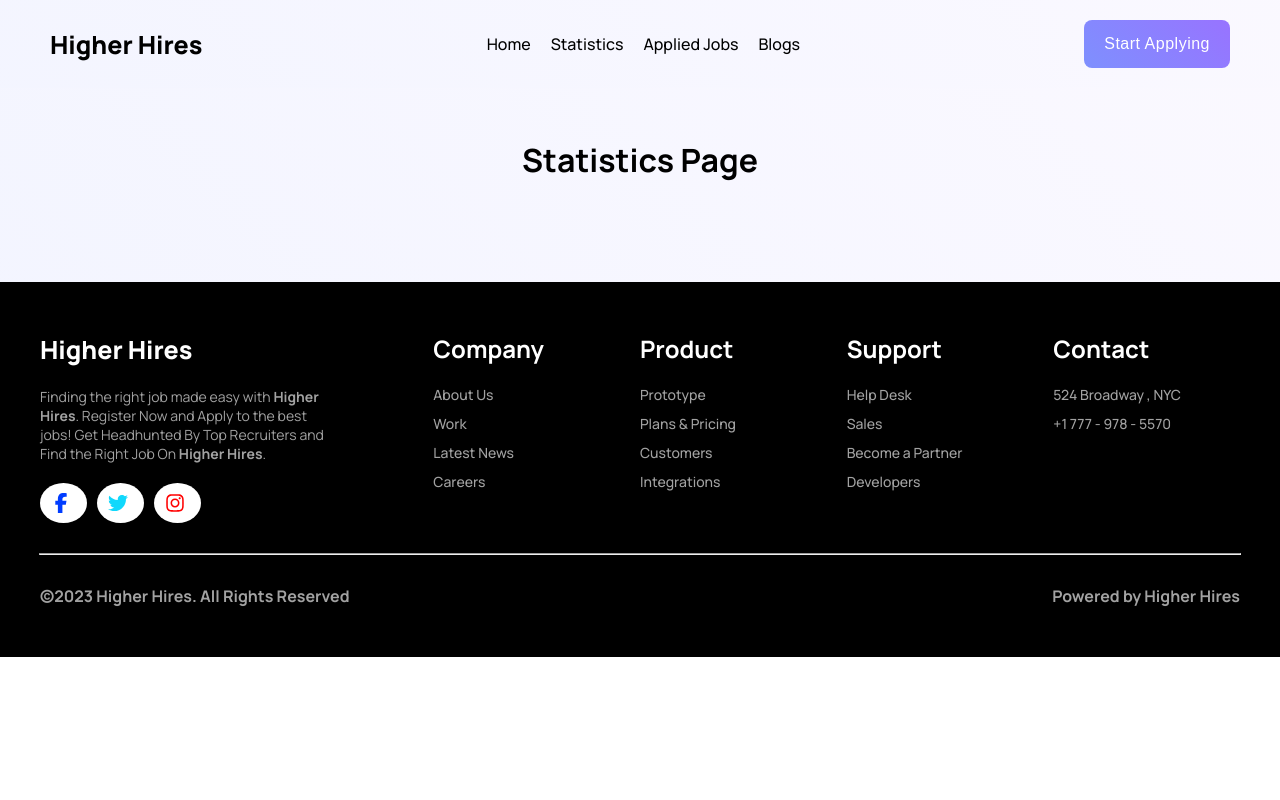
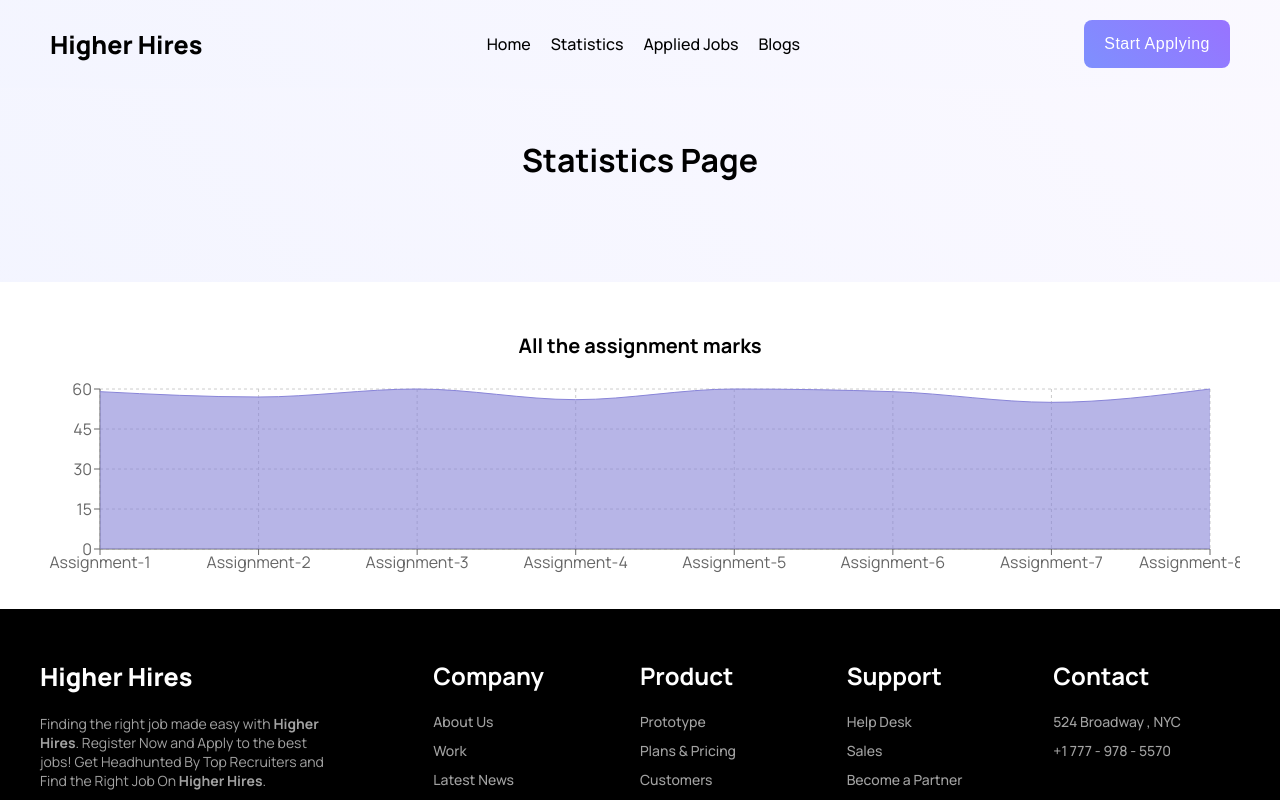
Before and after one commit to GitByImran/Job-hunter, a React (Vite) app: page /statistics in a window 1280 px wide. Shown: the top 800 px of the page. Built offline with nearby package versions, Linux system fonts and the light colour scheme.

Commit message:
staistic page & assignment chart added

```diff
--- a/package.json
+++ b/package.json
@@ -18,6 +18,8 @@
     "react": "^18.2.0",
     "react-dom": "^18.2.0",
     "react-router-dom": "^6.10.0",
+    "react-toastify": "^9.1.2",
+    "recharts": "^2.5.0",
     "sort-by": "^1.2.0"
   },
   "devDependencies": {
--- /dev/null
+++ b/src/components/error-page/Error.css
@@ -0,0 +1,36 @@
+.error-page {
+    display: flex;
+    justify-content: space-between;
+    align-items: center;
+    max-width: 1200px;
+    margin: 0 auto;
+    padding: 30px;
+}
+.error-text h2 {
+    font-size: 100px;
+    color: #9873ff;
+}
+.error-text p {
+    font-size: 50px;
+    margin-bottom: 50px;
+    text-transform: capitalize;
+}
+.error-img {
+    max-width: 500px;
+}
+.error-img img {
+    max-width: 100%;
+}
+.view-detail-btn{
+    padding: 15px 20px;
+    border: none;
+    border-radius: 8px;
+    background: linear-gradient(45deg, #7e90fe, #9873ff);
+    color: #fff;
+    font-size: 16px;
+    font-weight: 500;
+    letter-spacing: 0.5px;
+    text-transform: capitalize;
+    text-decoration: none;
+    cursor: pointer;
+}
--- /dev/null
+++ b/src/components/error-page/Error.jsx
@@ -0,0 +1,22 @@
+import React from "react";
+import "./Error.css";
+import { Link } from "react-router-dom";
+
+const Error = () => {
+  return (
+    <div className="error-page">
+      <div className="error-text">
+        <h2>404</h2>
+        <p>oops!!! page not found</p>
+        <Link to="/" className="view-detail-btn">
+          Go Back
+        </Link>
+      </div>
+      <div className="error-img">
+        <img src="https://i.ibb.co/3hRWDPz/Pngtree-robot-1296122.png" alt="" />
+      </div>
+    </div>
+  );
+};
+
+export default Error;
--- a/src/components/job-detail/Detail.css
+++ b/src/components/job-detail/Detail.css
@@ -35,6 +35,7 @@
     font-weight: 500;
     letter-spacing: 0.5px;
     text-transform: capitalize;
+    cursor: pointer;
 }
 .content {
     padding: 20px 0;
--- a/src/components/statistics/Statistics.css
+++ b/src/components/statistics/Statistics.css
@@ -0,0 +1,10 @@
+.statistics-container {
+    max-width: 1200px;
+    margin: 0 auto;
+    text-align: center;
+    padding: 30px;
+}
+.statistics-container h4 {
+    font-size: 20px;
+    padding: 20px 0;
+}
--- a/src/components/statistics/Statistics.jsx
+++ b/src/components/statistics/Statistics.jsx
@@ -1,11 +1,87 @@
-import React from "react";
+import React, { PureComponent } from "react";
+import {
+  AreaChart,
+  Area,
+  XAxis,
+  YAxis,
+  CartesianGrid,
+  Tooltip,
+  ResponsiveContainer,
+} from "recharts";
 import "./Statistics.css";
 
 const Statistics = () => {
+  const data = [
+    {
+      name: "Assignment-1",
+      marks: 59,
+    },
+    {
+      name: "Assignment-2",
+      marks: 57,
+    },
+    {
+      name: "Assignment-3",
+      marks: 60,
+    },
+    {
+      name: "Assignment-4",
+      marks: 56,
+    },
+    {
+      name: "Assignment-5",
+      marks: 60,
+    },
+    {
+      name: "Assignment-6",
+      marks: 59,
+    },
+    {
+      name: "Assignment-7",
+      marks: 55,
+    },
+    {
+      name: "Assignment-8",
+      marks: 60,
+    },
+  ];
+
   return (
     <div>
       <div className="section-header">
         <h2>statistics page</h2>
+      </div>
+      <div className="statistics-container">
+        <div className="statistics-content">
+          <div style={{ width: "100%" }}>
+            <h4>All the assignment marks</h4>
+            <ResponsiveContainer width="100%" height={200}>
+              <AreaChart
+                width={500}
+                height={200}
+                data={data}
+                syncId="anyId"
+                margin={{
+                  top: 10,
+                  right: 30,
+                  left: 0,
+                  bottom: 0,
+                }}
+              >
+                <CartesianGrid strokeDasharray="3 3" />
+                <XAxis dataKey="name" />
+                <YAxis />
+                <Tooltip />
+                <Area
+                  type="monotone"
+                  dataKey="marks"
+                  stroke="#8884d8"
+                  fill="#8884d8"
+                />
+              </AreaChart>
+            </ResponsiveContainer>
+          </div>
+        </div>{" "}
       </div>
     </div>
   );
--- a/src/main.jsx
+++ b/src/main.jsx
@@ -8,6 +8,7 @@ import Statistics from "./components/statistics/Statistics";
 import Applieds from "./components/applieds/Applieds";
 import Blogs from "./components/blogs/Blogs";
 import Detail from "./components/job-detail/Detail";
+import Error from "./components/error-page/error";
 
 const router = createBrowserRouter([
   {
@@ -36,6 +37,10 @@ const router = createBrowserRouter([
         path: "blogs",
         element: <Blogs />,
       },
+      {
+        path: "error",
+        element: <Error />,
+      },
     ],
   },
 ]);
```
Also changed, not shown: 1 other file (tests, documents, lock files or other folders).
